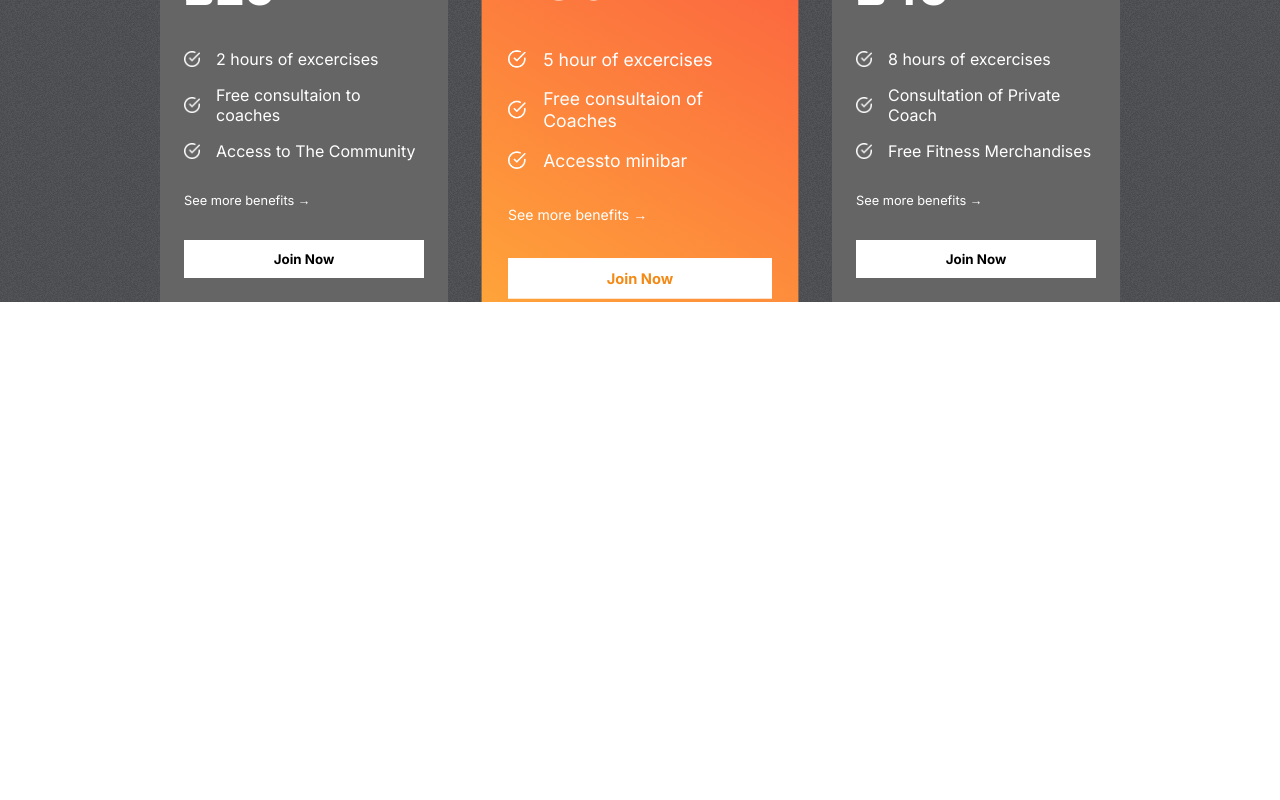
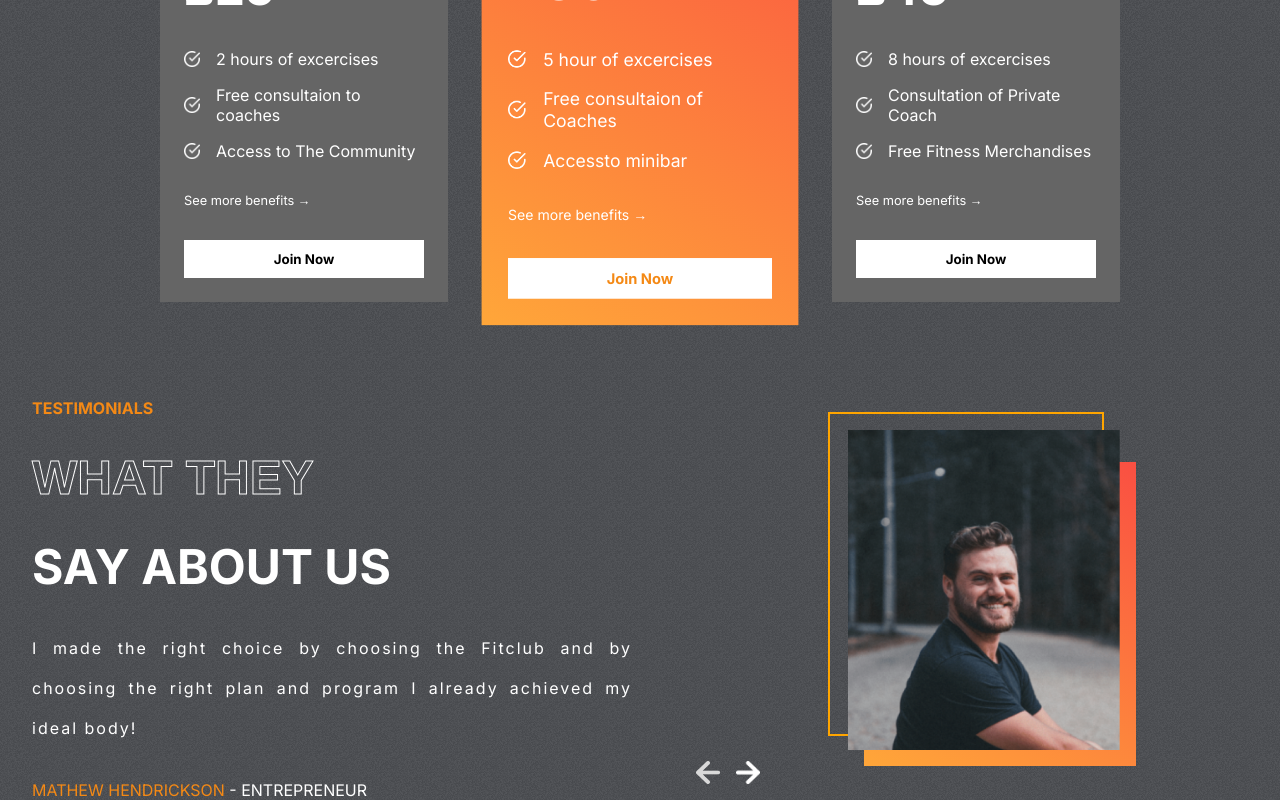
Before and after one commit to drakata27/react-fit-club, a React (Create React App) app: page / in a window 1280 px wide. Shown: the part 2133-2933 px from the top of the page. Before the commit the page ends 2435 px from the top, so only its background shows below. Built offline with nearby package versions, Linux system fonts and the light colour scheme.

Commit message:
Finished Testimonials Component

```diff
--- a/src/App.js
+++ b/src/App.js
@@ -3,6 +3,7 @@
 import Plans from './components/Plans/Plans';
 import Programs from './components/Programs/Programs';
 import Reasons from './components/Reasons/Reasons';
+import Testimonials from './components/Testimonials/Testimonials';
 
 function App() {
   return (
@@ -11,6 +12,7 @@
         <Programs />
         <Reasons />
         <Plans />
+        <Testimonials />
     </div>
   );
 }
--- /dev/null
+++ b/src/components/Testimonials/Testimonials.css
@@ -0,0 +1,77 @@
+.Testimonials {
+    display: flex;
+    gap: 1rem;
+    padding: 0 2rem;
+}
+
+.left-t{
+    display: flex;
+    flex: 1 1;
+    gap: 2rem;
+    flex-direction: column;
+    text-transform: uppercase;
+    color: white;
+}
+
+.left-t>:nth-child(1) {
+    color: var(--orange);
+    font-weight: bold;
+}
+
+.left-t>:nth-child(2),
+.left-t>:nth-child(3) {
+    font-weight: bold;
+    font-size: 3rem;
+}
+
+.left-t>:nth-child(4){
+    text-transform: none;
+    text-align: justify;
+    letter-spacing: 2px;
+    line-height: 40px;
+}
+
+.right-t{
+    flex: 1;
+    position: relative;
+}
+.right-t>img{
+    position: absolute;
+    width: 17rem;
+    height: 20rem;
+    object-fit: cover;
+    right: 8rem;
+    top: 2rem;
+}
+
+.right-t>:nth-child(1){
+    position: absolute;
+    width: 17rem;
+    height: 20rem;
+    border: 2px solid orange;
+    background-color: transparent;
+    right: 9rem;
+    top: 0.9rem;
+}
+
+.right-t>:nth-child(2){
+    position: absolute;
+    width: 17rem;
+    height: 19rem;
+    right: 7rem;
+    top: 4rem;
+    background: var(--planCard);
+}
+
+.arrows{
+    display: flex;
+    gap: 1rem;
+    position: absolute;
+    bottom: 1rem;
+    left: 3rem;
+}
+
+.arrows>img{
+    width: 1.5rem;
+    cursor: pointer;
+}
--- /dev/null
+++ b/src/components/Testimonials/Testimonials.jsx
@@ -0,0 +1,55 @@
+import React, { useState } from 'react'
+import './Testimonials.css'
+import { testimonialsData } from "../../data/testimonialsData"
+import leftArrow from "../../assets/leftArrow.png"
+import rightArrow from "../../assets/rightArrow.png"
+
+
+const Testimonials = () => {
+  const [selected, setSelected] = useState(0);
+  const tLength = testimonialsData.length;
+
+  return (
+    <div className="Testimonials" id='testimonials'>
+        <div className="left-t">
+            <span>Testimonials</span>
+            <span className='stroke-text'>what they</span>
+            <span>say about us</span>
+            <span>
+                {testimonialsData[selected].review}
+            </span>
+
+            <span>
+                <span style={{color: 'var(--orange)'}}>
+                    {testimonialsData[selected].name}
+                </span> {" "}
+                - <span>{testimonialsData[selected].status}</span>
+            </span>
+        </div>
+
+        <div className="right-t">
+            <div></div>
+            <div></div>
+            <img src={testimonialsData[selected].image} alt="client" />
+
+            <div className="arrows">
+                <img
+                onClick={()=>{
+                    selected===0?setSelected(tLength-1):
+                    setSelected((prev)=> prev - 1)
+                }}
+                src={leftArrow} alt="left arrow" />
+
+                <img
+                onClick={()=>{
+                    selected===tLength - 1?setSelected(0):
+                    setSelected((prev)=> prev + 1)
+                }}
+                src={rightArrow} alt="right arrow" />
+            </div>
+        </div>
+    </div>
+  )
+}
+
+export default Testimonials
```
